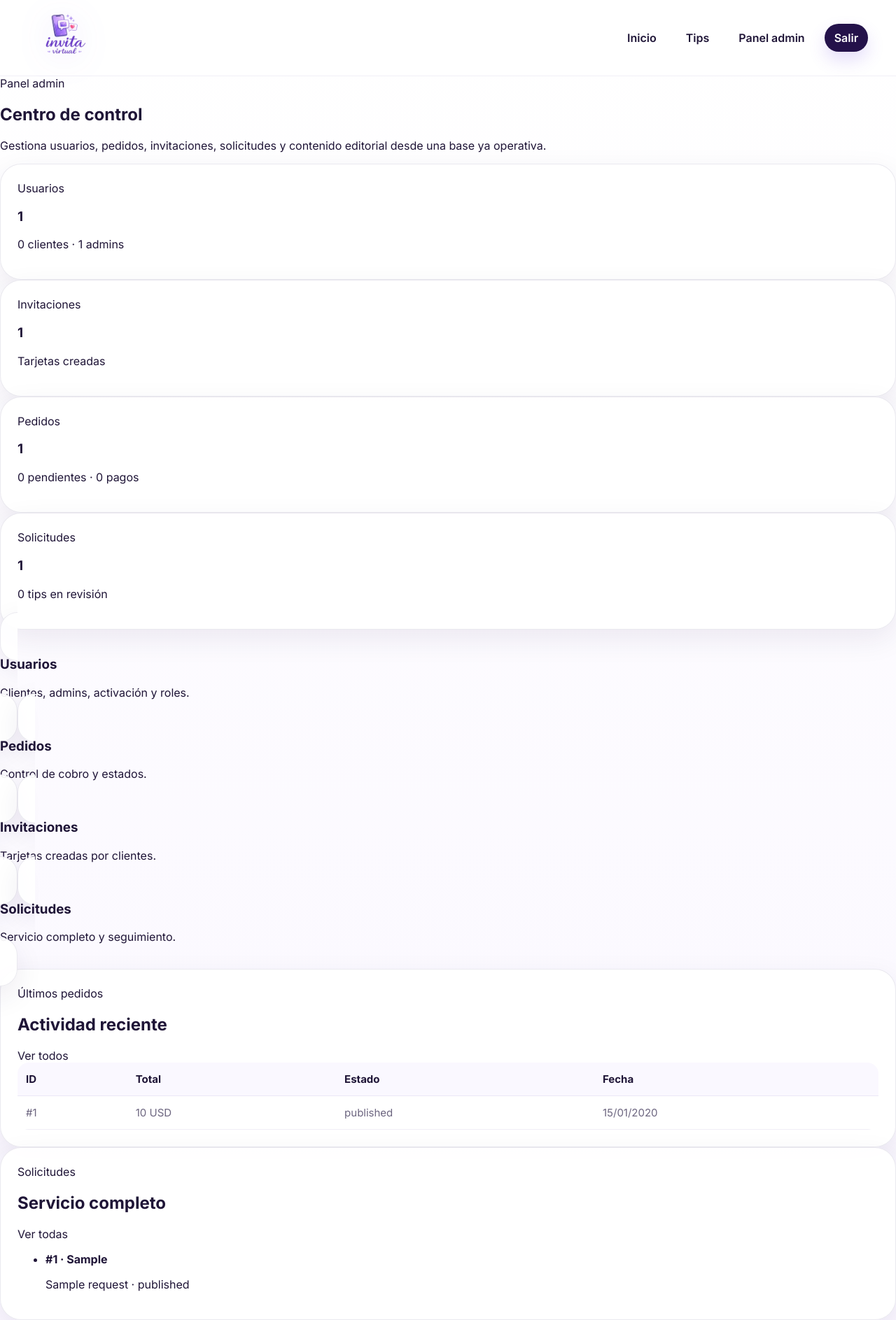
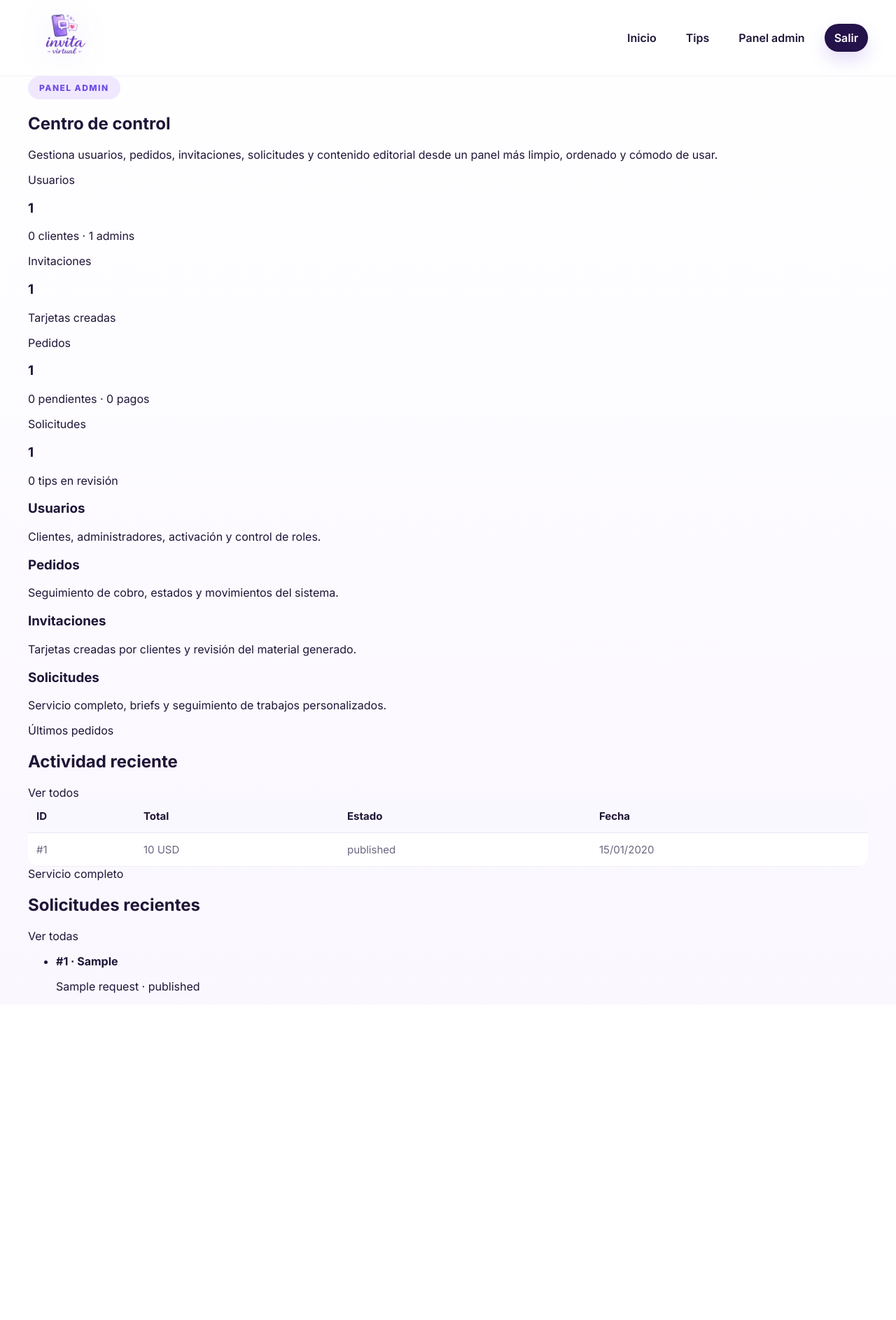
Before and after one commit to medsysbot/invita-virtual, a Flask app: page /admin/ in a window 1280 px wide. Shown: the whole page at 70% size. After the commit the page ends 1420 px from the top, so only its background shows below. Run offline with Flask 3, Linux system fonts and the light colour scheme; a user stored in the database is signed in; tables that the repository leaves empty hold one stand-in row (values such as "Sample post").

Commit message:
Update dashboard.html

```diff
--- a/templates/admin/dashboard.html
+++ b/templates/admin/dashboard.html
@@ -1,53 +1,135 @@
 {% extends "base.html" %}
 {% block title %}Panel admin{% endblock %}
+
 {% block content %}
-<section class="dashboard-head page-hero glass-card">
-  <span class="section-eyebrow">Panel admin</span>
+<section class="dashboard-shell dashboard-shell--admin">
+  <div class="container">
+    <header class="dashboard-hero">
+      <div class="dashboard-hero__content">
+        <span class="section-badge">Panel admin</span>
         <h1>Centro de control</h1>
-  <p>Gestiona usuarios, pedidos, invitaciones, solicitudes y contenido editorial desde una base ya operativa.</p>
+        <p>
+          Gestiona usuarios, pedidos, invitaciones, solicitudes y contenido editorial
+          desde un panel más limpio, ordenado y cómodo de usar.
+        </p>
+      </div>
+    </header>
+
+    <section class="dashboard-stats">
+      <article class="dashboard-stat">
+        <span class="dashboard-stat__label">Usuarios</span>
+        <h3>{{ users_count }}</h3>
+        <p>{{ client_count }} clientes · {{ admin_count }} admins</p>
+      </article>
+
+      <article class="dashboard-stat">
+        <span class="dashboard-stat__label">Invitaciones</span>
+        <h3>{{ inv_count }}</h3>
+        <p>Tarjetas creadas</p>
+      </article>
+
+      <article class="dashboard-stat">
+        <span class="dashboard-stat__label">Pedidos</span>
+        <h3>{{ orders_count }}</h3>
+        <p>{{ pending_orders }} pendientes · {{ paid_orders }} pagos</p>
+      </article>
+
+      <article class="dashboard-stat">
+        <span class="dashboard-stat__label">Solicitudes</span>
+        <h3>{{ cr_count }}</h3>
+        <p>{{ tips_review }} tips en revisión</p>
+      </article>
     </section>
 
-<section class="metrics-grid section-block">
-  <article class="metric-card panel-card"><span class="mini-tag">Usuarios</span><h3>{{ users_count }}</h3><p>{{ client_count }} clientes · {{ admin_count }} admins</p></article>
-  <article class="metric-card panel-card"><span class="mini-tag">Invitaciones</span><h3>{{ inv_count }}</h3><p>Tarjetas creadas</p></article>
-  <article class="metric-card panel-card"><span class="mini-tag">Pedidos</span><h3>{{ orders_count }}</h3><p>{{ pending_orders }} pendientes · {{ paid_orders }} pagos</p></article>
-  <article class="metric-card panel-card"><span class="mini-tag">Solicitudes</span><h3>{{ cr_count }}</h3><p>{{ tips_review }} tips en revisión</p></article>
+    <section class="dashboard-shortcuts">
+      <a class="dashboard-shortcut" href="{{ url_for('admin.users') }}">
+        <h3>Usuarios</h3>
+        <p>Clientes, administradores, activación y control de roles.</p>
+      </a>
+
+      <a class="dashboard-shortcut" href="{{ url_for('admin.orders') }}">
+        <h3>Pedidos</h3>
+        <p>Seguimiento de cobro, estados y movimientos del sistema.</p>
+      </a>
+
+      <a class="dashboard-shortcut" href="{{ url_for('admin.invitations') }}">
+        <h3>Invitaciones</h3>
+        <p>Tarjetas creadas por clientes y revisión del material generado.</p>
+      </a>
+
+      <a class="dashboard-shortcut" href="{{ url_for('admin.custom_requests') }}">
+        <h3>Solicitudes</h3>
+        <p>Servicio completo, briefs y seguimiento de trabajos personalizados.</p>
+      </a>
     </section>
 
-<section class="grid-4 section-block">
-  <a class="panel-card" href="{{ url_for('admin.users') }}"><h3>Usuarios</h3><p>Clientes, admins, activación y roles.</p></a>
-  <a class="panel-card" href="{{ url_for('admin.orders') }}"><h3>Pedidos</h3><p>Control de cobro y estados.</p></a>
-  <a class="panel-card" href="{{ url_for('admin.invitations') }}"><h3>Invitaciones</h3><p>Tarjetas creadas por clientes.</p></a>
-  <a class="panel-card" href="{{ url_for('admin.custom_requests') }}"><h3>Solicitudes</h3><p>Servicio completo y seguimiento.</p></a>
-</section>
+    <section class="dashboard-columns">
+      <article class="dashboard-card">
+        <div class="dashboard-card__header">
+          <div>
+            <span class="dashboard-card__eyebrow">Últimos pedidos</span>
+            <h2>Actividad reciente</h2>
+          </div>
+          <a class="button-ghost" href="{{ url_for('admin.orders') }}">Ver todos</a>
+        </div>
 
-<section class="dashboard-grid">
-  <div class="panel-card">
-    <div class="section-head"><div><span class="section-eyebrow">Últimos pedidos</span><h2>Actividad reciente</h2></div><a class="button-ghost" href="{{ url_for('admin.orders') }}">Ver todos</a></div>
         {% if latest_orders %}
           <div class="table-wrap">
             <table>
-          <tr><th>ID</th><th>Total</th><th>Estado</th><th>Fecha</th></tr>
+              <tr>
+                <th>ID</th>
+                <th>Total</th>
+                <th>Estado</th>
+                <th>Fecha</th>
+              </tr>
               {% for item in latest_orders %}
-            <tr><td>#{{ item.id }}</td><td>{{ item.amount }} {{ item.currency }}</td><td>{{ item.status }}</td><td>{{ item.created_at.strftime('%d/%m/%Y') if item.created_at else '-' }}</td></tr>
+                <tr>
+                  <td>#{{ item.id }}</td>
+                  <td>{{ item.amount }} {{ item.currency }}</td>
+                  <td>
+                    <span class="status-badge {% if item.status == 'paid' %}paid{% else %}pending{% endif %}">
+                      {{ item.status }}
+                    </span>
+                  </td>
+                  <td>{{ item.created_at.strftime('%d/%m/%Y') if item.created_at else '-' }}</td>
+                </tr>
               {% endfor %}
             </table>
           </div>
         {% else %}
-      <div class="empty-state"><h3>Sin pedidos</h3><p>Todavía no hay movimientos.</p></div>
+          <div class="empty-state">
+            <h3>Sin pedidos</h3>
+            <p>Todavía no hay movimientos registrados.</p>
+          </div>
         {% endif %}
+      </article>
+
+      <article class="dashboard-card">
+        <div class="dashboard-card__header">
+          <div>
+            <span class="dashboard-card__eyebrow">Servicio completo</span>
+            <h2>Solicitudes recientes</h2>
           </div>
-  <div class="panel-card">
-    <div class="section-head"><div><span class="section-eyebrow">Solicitudes</span><h2>Servicio completo</h2></div><a class="button-ghost" href="{{ url_for('admin.custom_requests') }}">Ver todas</a></div>
+          <a class="button-ghost" href="{{ url_for('admin.custom_requests') }}">Ver todas</a>
+        </div>
+
         {% if latest_requests %}
           <ul class="clean-list">
             {% for item in latest_requests %}
-          <li class="info-card"><strong>#{{ item.id }} · {{ item.event_type or 'Evento' }}</strong><p>{{ item.contact_name or item.email }} · {{ item.status }}</p></li>
+              <li class="info-card">
+                <strong>#{{ item.id }} · {{ item.event_type or 'Evento' }}</strong>
+                <p>{{ item.contact_name or item.email }} · {{ item.status }}</p>
+              </li>
             {% endfor %}
           </ul>
         {% else %}
-      <div class="empty-state"><h3>Sin solicitudes</h3><p>Cuando lleguen briefs aparecerán aquí.</p></div>
+          <div class="empty-state">
+            <h3>Sin solicitudes</h3>
+            <p>Cuando lleguen briefs o pedidos personalizados aparecerán aquí.</p>
+          </div>
         {% endif %}
+      </article>
+    </section>
   </div>
 </section>
 {% endblock %}
```
Lines whose indentation alone changed are shown as unchanged.
